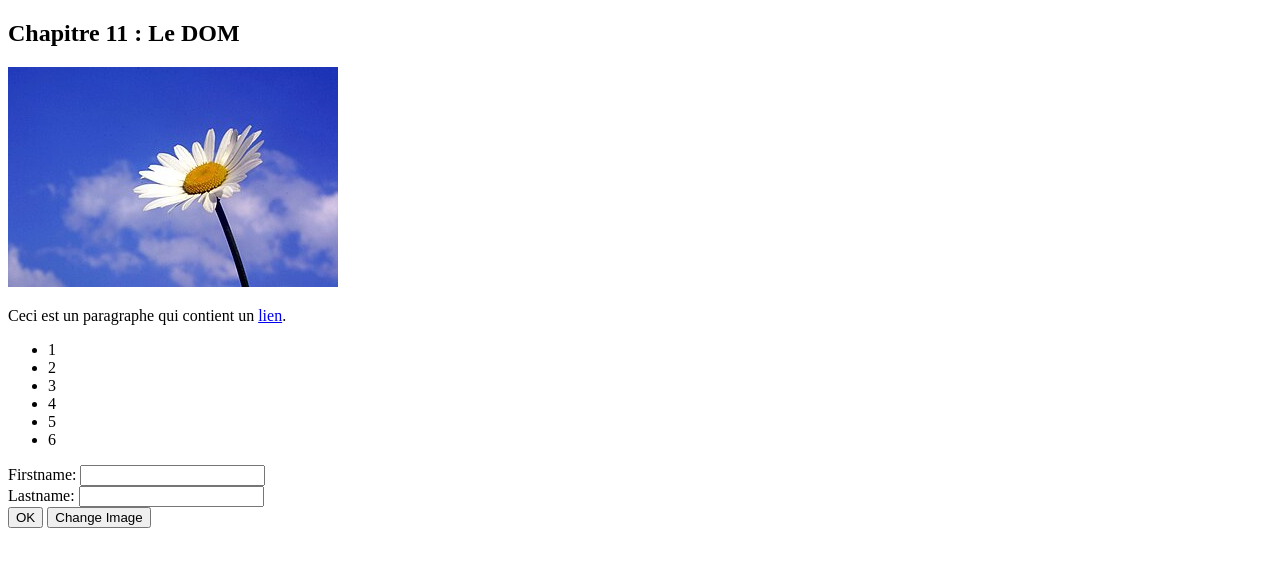
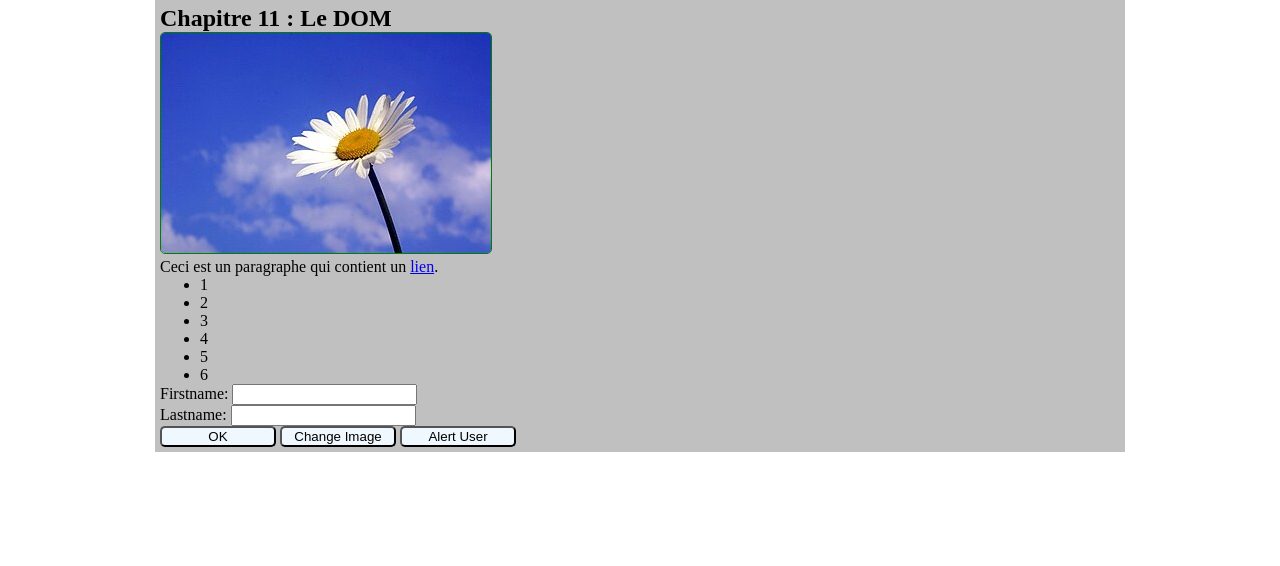
Before and after one commit to mkreutner/vue-sandbox, a website built with Vite: page src/sandbox/index.html in a window 1280 px wide. Built offline with nearby package versions, Linux system fonts and the light colour scheme.

Commit message:
chore: explore DOM and cie - wip

```diff
--- a/src/sandbox/index.html
+++ b/src/sandbox/index.html
@@ -7,13 +7,15 @@
     <title>Chapitre 11 : Le DOM</title>
   </head>
   <body>
-    <section>
+    <div class="main-container">
+      <section id="mainSection">
         <h1>Chapitre 11 : Le DOM</h1>
         <img
           id="myImage"
           src="src/chap11/images/flower.jpg"
           alt="flower alternate text"
           data-name="flower"
+          class="img-primary"
         />
         <p>Ceci est un paragraphe qui contient un <a href="#">lien</a>.</p>
         <ul>
@@ -34,8 +36,20 @@
         </div>
         <div class="form-group">
           <input type="button" value="OK" name="bOK" id="bOK" />
-        <input type="button" value="Change Image" name="bChgImg" id="bChgImg" />
+          <input
+            type="button"
+            value="Change Image"
+            name="bChgImg"
+            id="bChgImg"
+          />
+          <input
+            type="button"
+            value="Alert User"
+            name="bAlertUser"
+            id="bAlertUser"
+          />
         </div>
       </section>
+    </div>
   </body>
 </html>
--- a/src/sandbox/src/chap11/app.js
+++ b/src/sandbox/src/chap11/app.js
@@ -1,3 +1,5 @@
+import "./styles.css";
+
 // console.log(navigator.userAgent);
 // console.log(`${screen.width} x ${screen.height}`);
 // console.log(location.origin);
@@ -25,4 +27,14 @@ function changeImg(event) {
   img.height = height;
 }
 
+function alertUser(event) {
+  const section = document.querySelector("#mainSection");
+  const alertUser = document.querySelector("#bAlertUser");
+  section.classList.toggle("bg-alert");
+  alertUser.value = section.classList.contains("bg-alert")
+    ? "Unalert User"
+    : "Alert User";
+}
+
 document.querySelector("#bChgImg").addEventListener("click", changeImg);
+document.querySelector("#bAlertUser").addEventListener("click", alertUser);
--- /dev/null
+++ b/src/sandbox/src/chap11/styles.css
@@ -0,0 +1,28 @@
+* {
+  margin: 0;
+  box-sizing: content-box;
+}
+
+input[type="button"] {
+  background-color: aliceblue;
+  border-radius: 5px;
+  width: 100px;
+}
+
+.main-container {
+  margin-left: auto;
+  margin-right: auto;
+
+  padding: 5px;
+  width: 75%;
+  background-color: silver;
+}
+
+.img-primary {
+  border: 1px solid green;
+  border-radius: 5px;
+}
+
+.bg-alert {
+  background-color: red;
+}
```
Lines whose indentation alone changed are shown as unchanged.
